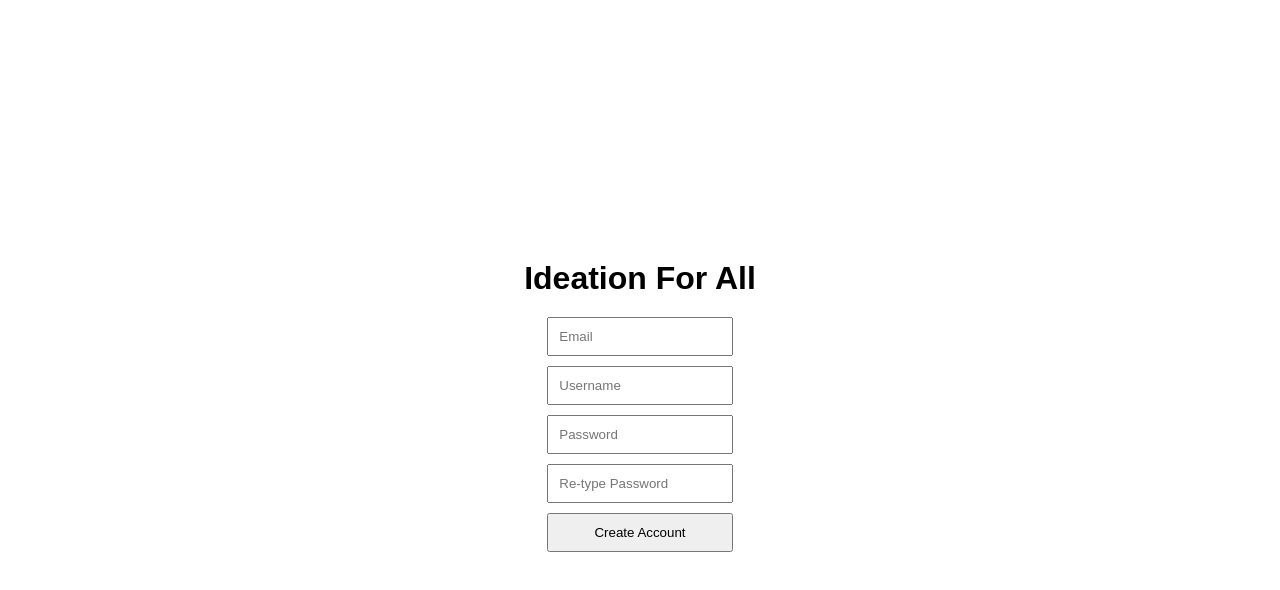
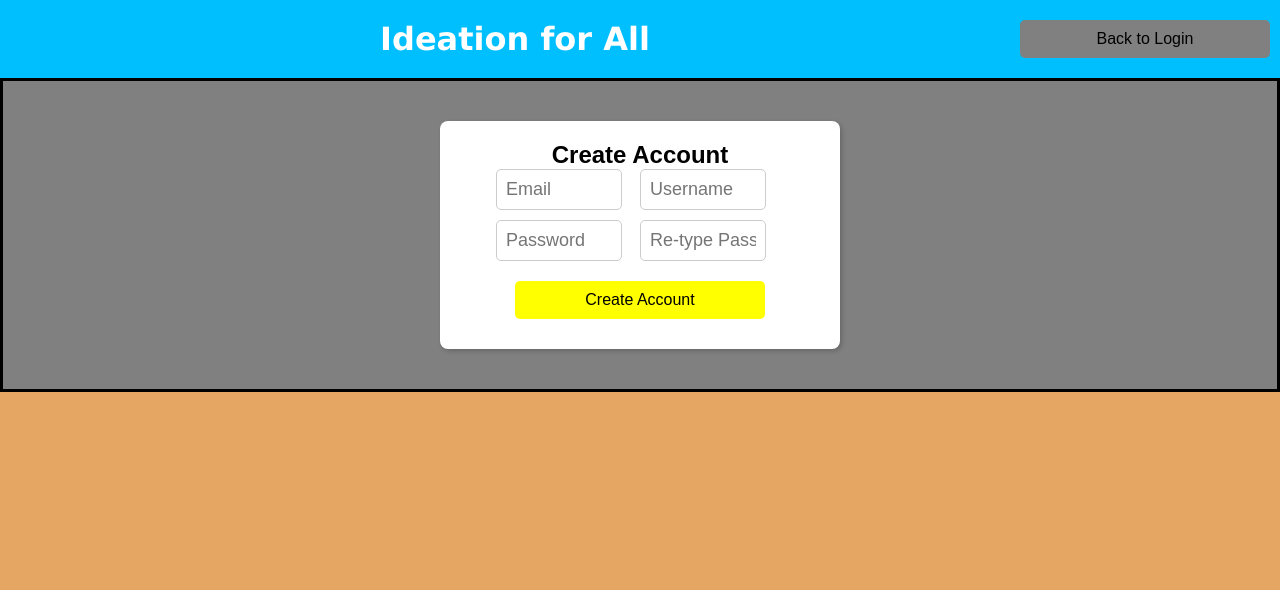
Before and after one commit to DahunDev/IdeationForAll, a React (Create React App) app in the folder frontend/: page /register in a window 1280 px wide. Shown: the top 590 px of the page. Built offline with nearby package versions, Linux system fonts and the light colour scheme.

Commit message:
Updated UI for pages

```diff
--- a/frontend/src/components/RegisterPage.css
+++ b/frontend/src/components/RegisterPage.css
@@ -1,21 +1,98 @@
+/* RegisterPage.css */
+
+* {
+    box-sizing: border-box;
+    margin: 0;
+    padding: 0;
+}
+
 body {
-  display: flex;
-  justify-content: center;
-  align-items: center;
-  height: 100vh;
-  margin: 0;
-  font-family: Arial, sans-serif;
+    font-family: Arial, sans-serif;
+    background-color: #e4a662;
+    text-align: center;
+    align-items: flex-start;
+    min-height: 100vh;
+    display: flex;
+    flex-direction: column;
 }
-.container {
-  text-align: center;
+
+.toolbar_container {
+    display: flex;
+    flex-direction: column;
+    justify-content: flex-start;
+    align-items: center;
+    width: 100%;
 }
-input,
-button {
-  display: block;
-  margin: 10px auto;
-  padding: 10px;
-  width: 80%;
+
+.head_container {
+    display: flex;
+    flex-direction: row;
+    justify-content: space-between;
+    align-items: center;
+    background-color: deepskyblue;
+    width: 100%;
+    padding: 10px;
 }
-h1 {
-  margin-bottom: 20px;
+
+.name_header {
+    text-align: center;
+    color: white;
+    font-family: Verdana;
+    flex-grow: 1;
 }
+
+.workspace_container {
+    display: flex;
+    flex-direction: column;
+    justify-content: center;
+    align-items: center;
+    background-color: gray;
+    border: 3px solid black;
+    width: 100%;
+    padding: 20px;
+}
+
+.register_section {
+    margin: 20px 0;
+    background: #fff;
+    padding: 20px;
+    border-radius: 8px;
+    box-shadow: 2px 2px 5px rgba(0, 0, 0, 0.2);
+    width: 50%;
+    max-width: 400px;
+}
+
+.titletext {
+    padding: 9px;
+    font-size: 18px;
+    width: 100%;
+    margin-bottom: 10px;
+    border: 1px solid #ccc;
+    border-radius: 5px;
+}
+
+.workspace_button {
+    padding: 10px 20px;
+    font-size: 16px;
+    cursor: pointer;
+    background-color: yellow;
+    color: black;
+    border: none;
+    border-radius: 5px;
+    width: 100%;
+    max-width: 250px;
+    margin: 10px auto;
+    display: block;
+}
+
+.account_button {
+    padding: 10px 20px;
+    font-size: 16px;
+    cursor: pointer;
+    background-color: gray;
+    color: black;
+    border: none;
+    border-radius: 5px;
+    max-width: 250px;
+    margin: 10px;
+}
--- a/frontend/src/components/RegisterPage.js
+++ b/frontend/src/components/RegisterPage.js
@@ -1,7 +1,7 @@
 import React, { useState } from "react";
 import axios from "axios";
 import "./RegisterPage.css";
-import { Link, Navigate } from "react-router-dom";
+import { Link, useNavigate } from "react-router-dom";
 import { getBackendUrl } from "../configs/serverSettings";
 
 const RegisterPage = () => {
@@ -11,15 +11,13 @@ const RegisterPage = () => {
     const [repassword, setRepassword] = useState("");
     const [error, setError] = useState("");
     const [success, setSuccess] = useState("");
+    const navigate = useNavigate();
 
     const handleRegister = async (event) => {
-    event.preventDefault(); // Prevent the default form submission
-
-    // Reset messages
+        event.preventDefault();
         setError("");
         setSuccess("");
 
-    // Validate that passwords match
         if (password !== repassword) {
             setError("Passwords do not match.");
             return;
@@ -28,9 +26,7 @@ const RegisterPage = () => {
         try {
             const backendUrl = getBackendUrl();
             if (!backendUrl) {
-        throw new Error(
-          "Backend URL is not set. Make sure server settings are loaded.",
-        );
+                throw new Error("Backend URL is not set. Make sure server settings are loaded.");
             }
 
             const response = await axios.post(`${backendUrl}/api/auth/register`, {
@@ -39,26 +35,32 @@ const RegisterPage = () => {
                 password,
             });
 
-      // Handle successful registration
             if (response.status === 201) {
-        setSuccess("Registration successful! Please log in.");
+                setSuccess("Registration successful! Redirecting to login...");
+                setTimeout(() => navigate("/login"), 2000);
             }
         } catch (err) {
-      // Handle error response
             console.log(err);
-      setError(
-        err.response?.data?.message || "Registration failed. Please try again.",
-      );
+            setError(err.response?.data?.message || "Registration failed. Please try again.");
         }
     };
 
     return (
-    <div className="container">
-      <h1>Ideation For All</h1>
+        <body className="board_body">
+            <div className="toolbar_container">
+                <div className="head_container">
+                    <h1 className="name_header">Ideation for All</h1>
+                    <button className="account_button" onClick={() => navigate("/login")}>
+                        Back to Login
+                    </button>
+                </div>
+                <div className="workspace_container">
+                    <div className="register_section">
+                        <h2>Create Account</h2>
                         <form onSubmit={handleRegister}>
                             <input
                                 type="email"
-          name="email"
+                                className="titletext"
                                 placeholder="Email"
                                 value={email}
                                 onChange={(e) => setEmail(e.target.value)}
@@ -66,7 +68,7 @@ const RegisterPage = () => {
                             />
                             <input
                                 type="text"
-          name="username"
+                                className="titletext"
                                 placeholder="Username"
                                 value={username}
                                 onChange={(e) => setUsername(e.target.value)}
@@ -74,7 +76,7 @@ const RegisterPage = () => {
                             />
                             <input
                                 type="password"
-          name="password"
+                                className="titletext"
                                 placeholder="Password"
                                 value={password}
                                 onChange={(e) => setPassword(e.target.value)}
@@ -82,23 +84,24 @@ const RegisterPage = () => {
                             />
                             <input
                                 type="password"
-          name="repassword"
+                                className="titletext"
                                 placeholder="Re-type Password"
                                 value={repassword}
                                 onChange={(e) => setRepassword(e.target.value)}
                                 required
                             />
-        <button type="submit">Create Account</button>
+                            <button type="submit" className="workspace_button">Create Account</button>
                         </form>
                         {error && <p style={{ color: "red" }}>{error}</p>}
-
-      {/* Update the success message to include the link to the login page */}
                         {success && (
                             <p style={{ color: "green" }}>
                                 {success} <Link to="/login">Log in</Link>.
                             </p>
                         )}
                     </div>
+                </div>
+            </div>
+        </body>
     );
 };
 
--- a/frontend/src/components/editAccountPage.css
+++ b/frontend/src/components/editAccountPage.css
@@ -1,29 +1,99 @@
-/* EditAccount.css */
-body {
-  display: flex;
-  justify-content: center;
-  align-items: center;
-  height: 100vh;
-  margin: 0;
-  font-family: Arial, sans-serif;
+/* EditAccountPage.css */
+
+* {
+    box-sizing: border-box;
 }
 
-.container {
-  text-align: center;
+.board_body {
+    font-family: Arial, sans-serif;
+    background-color: #e4a662;
+    text-align: center;
+    align-items: flex-start;
+    min-height: 100vh;
 }
 
-.section {
-  margin: 20px 0;
+.toolbar_container {
+    display: flex;
+    flex-direction: column;
+    justify-content: flex-start;
+    align-items: flex-start;
+    min-width: 100vw;
+    width: 100%;
 }
 
-input,
-button {
-  display: block;
-  margin: 10px auto;
-  padding: 10px;
-  width: 80%;
+.head_container {
+    display: flex;
+    flex-direction: row;
+    text-align: center;
+    justify-content: space-between;
+    background-color: deepskyblue;
+    min-width: 100vw;
+    padding: 10px;
 }
 
-h1 {
-  margin-bottom: 20px;
+.name_header {
+    text-align: center;
+    color: white;
+    font-family: Verdana;
 }
+
+.workspace_container {
+    display: flex;
+    flex-direction: column;
+    text-align: center;
+    justify-content: center;
+    background-color: gray;
+    border: 3px solid black;
+    min-width: 100vw;
+    padding: 20px;
+}
+
+.edit_account_section {
+    margin: 20px 0;
+    background: #fff;
+    padding: 20px;
+    border-radius: 8px;
+    box-shadow: 2px 2px 5px rgba(0, 0, 0, 0.2);
+    width: 50%;
+    margin: auto;
+    text-align: center;
+}
+
+.titletext {
+    padding: 9px;
+    font-size: 18px;
+    width: 100%;
+    margin-bottom: 10px;
+}
+
+.workspace_button {
+    align-items: center;
+    justify-content: center;
+    padding: 10px 20px;
+    font-size: 16px;
+    cursor: pointer;
+    background-color: yellow;
+    color: black;
+    border: none;
+    border-radius: 5px;
+    width: 100%;
+    max-width: 250px;
+    margin: 10px auto;
+    display: block;
+}
+
+.account_button {
+    align-items: center;
+    justify-content: center;
+    padding: 10px 20px;
+    font-size: 16px;
+    cursor: pointer;
+    background-color: gray;
+    color: black;
+    border: none;
+    border-radius: 5px;
+    width: 100%;
+    max-width: 250px;
+    margin: 10px auto;
+    display: block;
+}
--- a/frontend/src/components/editAccountPage.js
+++ b/frontend/src/components/editAccountPage.js
@@ -1,4 +1,3 @@
-// EditAccount.js
 import React, { useEffect, useState } from "react";
 import "./editAccountPage.css";
 import { useNavigate } from "react-router-dom";
@@ -15,17 +14,16 @@ const EditAccountPage = () => {
     const navigate = useNavigate();
 
     useEffect(() => {
-    // Check if user is logged in and get token
         const unsubscribe = onAuthStateChanged(auth, async (user) => {
             if (user) {
                 const userToken = await user.getIdToken();
                 setToken(userToken);
             } else {
-        navigate("/login"); // Redirect to login if not logged in
+                navigate("/login");
             }
         });
 
-    return () => unsubscribe(); // Cleanup on component unmount
+        return () => unsubscribe();
     }, [navigate]);
 
     const handleUpdateUsername = async (e) => {
@@ -33,12 +31,9 @@ const EditAccountPage = () => {
         try {
             const backendUrl = getBackendUrl();
             if (!backendUrl) {
-        throw new Error(
-          "Backend URL is not set. Make sure server settings are loaded.",
-        );
+                throw new Error("Backend URL is not set. Make sure server settings are loaded.");
             }
 
-      // console.log("call rest api to update updateUsername");
             const response = await axios.put(
                 `${backendUrl}/api/user/updateUsername`,
                 { username },
@@ -47,11 +42,10 @@ const EditAccountPage = () => {
                         "Content-Type": "application/json",
                         Authorization: `Bearer ${token}`,
                     },
-        },
+                }
             );
-      // console.log("Full response:", response);
 
-      alert(response.data.message || "username updated successfully!");
+            alert(response.data.message || "Username updated successfully!");
         } catch (error) {
             console.error("Error updating username:", error);
             alert(error.response?.data?.message || "Failed to update username");
@@ -63,12 +57,9 @@ const EditAccountPage = () => {
         try {
             const backendUrl = getBackendUrl();
             if (!backendUrl) {
-        throw new Error(
-          "Backend URL is not set. Make sure server settings are loaded.",
-        );
+                throw new Error("Backend URL is not set. Make sure server settings are loaded.");
             }
 
-      // console.log("call rest api to update email");
             const response = await axios.put(
                 `${backendUrl}/api/user/updateEmail`,
                 { newEmail },
@@ -77,13 +68,11 @@ const EditAccountPage = () => {
                         "Content-Type": "application/json",
                         Authorization: `Bearer ${token}`,
                     },
-        },
+                }
             );
-      // console.log("Full response:", response);
-      // Refresh token after updating email
+
             alert(
-        response.data.message ||
-          "Email updated successfully. Due to secruity policy, need to sign in again!",
+                response.data.message || "Email updated successfully. Due to security policy, you need to sign in again!"
             );
         } catch (error) {
             console.error("Error updating email:", error);
@@ -92,10 +81,16 @@ const EditAccountPage = () => {
     };
 
     return (
-    <div className="container">
-      <h1>Ideation For All</h1>
-
-      <div className="section">
+        <body className="board_body">
+            <div className="toolbar_container">
+                <div className="head_container">
+                    <h1 className="name_header">Ideation for All</h1>
+                    <button className="account_button" onClick={() => navigate("/workspace")}>
+                        Back to Workspace
+                    </button>
+                </div>
+                <div className="workspace_container">
+                    <div className="edit_account_section">
                         <h2>Update Name</h2>
                         <form onSubmit={handleUpdateUsername}>
                             <input
@@ -104,12 +99,12 @@ const EditAccountPage = () => {
                                 value={username}
                                 onChange={(e) => setUsername(e.target.value)}
                                 required
+                                className="titletext"
                             />
-          <button type="submit">Update Username</button>
+                            <button type="submit" className="workspace_button">Update Username</button>
                         </form>
                     </div>
-
-      <div className="section">
+                    <div className="edit_account_section">
                         <h2>Change Email</h2>
                         <form onSubmit={handleChangeEmail}>
                             <input
@@ -118,11 +113,14 @@ const EditAccountPage = () => {
                                 value={newEmail}
                                 onChange={(e) => setNewEmail(e.target.value)}
                                 required
+                                className="titletext"
                             />
-          <button type="submit">Change Email</button>
+                            <button type="submit" className="workspace_button">Change Email</button>
                         </form>
                     </div>
                 </div>
+            </div>
+        </body>
     );
 };
 
--- a/frontend/src/components/loginPage.css
+++ b/frontend/src/components/loginPage.css
@@ -1,7 +1,98 @@
-#login-fail-message {
-  color: red;
+/* LoginPage.css */
+
+* {
+    box-sizing: border-box;
+    margin: 0;
+    padding: 0;
 }
 
-#login-fail {
-  display: none;
+body {
+    font-family: Arial, sans-serif;
+    background-color: #e4a662;
+    text-align: center;
+    align-items: flex-start;
+    min-height: 100vh;
+    display: flex;
+    flex-direction: column;
 }
+
+.toolbar_container {
+    display: flex;
+    flex-direction: column;
+    justify-content: flex-start;
+    align-items: center;
+    width: 100%;
+}
+
+.head_container {
+    display: flex;
+    flex-direction: row;
+    justify-content: space-between;
+    align-items: center;
+    background-color: deepskyblue;
+    width: 100%;
+    padding: 10px;
+}
+
+.name_header {
+    text-align: center;
+    color: white;
+    font-family: Verdana;
+    flex-grow: 1;
+}
+
+.workspace_container {
+    display: flex;
+    flex-direction: column;
+    justify-content: center;
+    align-items: center;
+    background-color: gray;
+    border: 3px solid black;
+    width: 100%;
+    padding: 20px;
+}
+
+.login_section {
+    margin: 20px 0;
+    background: #fff;
+    padding: 20px;
+    border-radius: 8px;
+    box-shadow: 2px 2px 5px rgba(0, 0, 0, 0.2);
+    width: 50%;
+    max-width: 400px;
+}
+
+.titletext {
+    padding: 9px;
+    font-size: 18px;
+    width: 100%;
+    margin-bottom: 10px;
+    border: 1px solid #ccc;
+    border-radius: 5px;
+}
+
+.workspace_button {
+    padding: 10px 20px;
+    font-size: 16px;
+    cursor: pointer;
+    background-color: yellow;
+    color: black;
+    border: none;
+    border-radius: 5px;
+    width: 100%;
+    max-width: 250px;
+    margin: 10px auto;
+    display: block;
+}
+
+.account_button {
+    padding: 10px 20px;
+    font-size: 16px;
+    cursor: pointer;
+    background-color: gray;
+    color: black;
+    border: none;
+    border-radius: 5px;
+    max-width: 250px;
+    margin: 10px;
+}
--- a/frontend/src/components/loginPage.js
+++ b/frontend/src/components/loginPage.js
@@ -9,114 +9,54 @@ import {
     signInWithEmailAndPassword,
     signOut,
 } from "firebase/auth";
-import { Navigate, useNavigate } from "react-router-dom";
+import { useNavigate } from "react-router-dom";
 import "./loginPage.css";
 
 const LoginPage = () => {
     const [email, setEmail] = useState("");
     const [password, setPassword] = useState("");
+    const [error, setError] = useState("");
     const navigate = useNavigate();
-  const [prompted, setPrompted] = useState(false); // Track if prompt has been shown
-
-  const [isLoggingIn, setIsLoggingIn] = useState(false); // Flag to check if user is logging in
-  const [LoggedInByManually, setLoggedInByManually] = useState(false); // Flag to check if user is logging in
-  const [isFirst, setIsFirst] = useState(true); // Use state to track if it's the first time checking auth
 
     useEffect(() => {
-    const checkAuth = onAuthStateChanged(auth, (user) => {
-      setIsFirst(false);
-      if (user && isFirst) {
-        // User is logged in
-        const confirmLogout = window.confirm(
-          "You are already logged in. Do you want to log out?",
-        );
-        setPrompted(true); // Mark as prompted to avoid infinite loop
-        if (confirmLogout) {
-          // User chose to log out
-          signOut(auth)
-            .then(() => {
-              console.log("User logged out successfully.");
-              setPrompted(false); // Reset prompted after logout to allow prompt on next login
-              // Optional: Redirect to the login page or show a message
-            })
-            .catch((error) => {
-              console.error("Error logging out:", error);
-            });
-        } else {
-          // User chose to stay logged in
-          console.log("User chose to stay logged in.");
-          setPrompted(true);
-          navigate("/workspace"); // Redirect to workspace or dashboard
-        }
-      } else {
-        // No user is logged in
-        console.log("No user is logged in.");
+        onAuthStateChanged(auth, (user) => {
+            if (user) {
+                navigate("/workspace");
             }
         });
-    return () => checkAuth();
-  }, [auth, navigate, prompted, isFirst]);
+    }, [navigate]);
 
     const handleLogin = async (e) => {
         e.preventDefault();
-    setIsLoggingIn(true); // Set logging in flag to true
+        setError("");
 
-    setPersistence(auth, browserSessionPersistence)
-      .then(() => {
-        signInWithEmailAndPassword(auth, email, password)
-          .then((userCredential) => {
+        try {
+            await setPersistence(auth, browserSessionPersistence);
+            const userCredential = await signInWithEmailAndPassword(auth, email, password);
             if (userCredential && userCredential.user) {
-              setPrompted(true);
-              setLoggedInByManually(true);
-              const user = userCredential.user;
-              document.getElementById("login-fail").style.display = "none";
                 navigate("/workspace");
-            } else {
-              // Handle case where userCredential or user is missing
-              console.error(
-                "Unexpected login failure, no user credential returned.",
-              );
-              document.getElementById("login-fail-message").innerText =
-                "Login failed. Please try again.";
-              document.getElementById("login-fail").style.display = "block";
             }
-          })
-          .catch((signInError) => {
-            const errorCode = signInError?.code || "unknown-error";
-            console.log("Error Code:", errorCode);
-
-            if (errorCode === "auth/invalid-email") {
-              document.getElementById("login-fail-message").innerText =
-                "Invalid email.";
-            } else if (errorCode === "auth/invalid-credential") {
-              document.getElementById("login-fail-message").innerText =
-                "Failed to login, make sure email and password are correct.";
-            } else {
-              document.getElementById("login-fail-message").innerText =
-                "Error occurred. Try again.";
+        } catch (error) {
+            setError("Login failed. Please check your email and password.");
         }
-            document.getElementById("login-fail").style.display = "block";
-          });
-      })
-      .catch((setPersistenceError) => {
-        console.log("Persistence error:", setPersistenceError);
-        const errorCode =
-          setPersistenceError?.code || "unknown-persistence-error";
-        document.getElementById("login-fail-message").innerText =
-          "Error setting persistence. Try again.";
-        document.getElementById("login-fail").style.display = "block";
-        console.log("Error Code:", errorCode);
-      })
-      .finally(() => {
-        setIsLoggingIn(false); // Reset logging in flag
-      });
     };
 
     return (
-    <div>
-      <h2>Login - Ideation For All</h2>
+        <body className="board_body">
+            <div className="toolbar_container">
+                <div className="head_container">
+                    <h1 className="name_header">Ideation for All</h1>
+                    <button className="account_button" onClick={() => navigate("/register")}>
+                        Register
+                    </button>
+                </div>
+                <div className="workspace_container">
+                    <div className="login_section">
+                        <h2>Login</h2>
                         <form onSubmit={handleLogin}>
                             <input
                                 type="text"
+                                className="titletext"
                                 placeholder="Email"
                                 value={email}
                                 onChange={(e) => setEmail(e.target.value)}
@@ -124,67 +64,39 @@ const LoginPage = () => {
                             />
                             <input
                                 type="password"
+                                className="titletext"
                                 placeholder="Password"
                                 value={password}
                                 onChange={(e) => setPassword(e.target.value)}
                                 required
                             />
-        <button type="submit">Login</button>
+                            <button type="submit" className="workspace_button">Login</button>
+                        </form>
+                        {error && <p style={{ color: "red" }}>{error}</p>}
                         <aside className="goto-forget-password">
-          <a
-            className="goto-login-item"
-            id="resetPW-button2"
-            href="#"
-            onClick={(e) => {
-              e.preventDefault();
-              resetPassword(email);
-            }}
-            style={{ marginRight: "15px" }} // Add space between the two links
-          >
-            Forgot Username/Password?
-          </a>
+                            <a href="#" onClick={(e) => { e.preventDefault(); resetPassword(email); }}>Forgot Password?</a>
                             <a href="/register">Register New Account</a>
                         </aside>
-
-        <div id="login-fail">
-          <p id="login-fail-message"></p>
                     </div>
-      </form>
                 </div>
+            </div>
+        </body>
     );
 };
 
 export const resetPassword = (email) => {
     const auth = getAuth();
-
-  if (!email || email.length === 0) {
-    alert("To reset password, must need to enter email address.");
+    if (!email) {
+        alert("To reset password, enter an email address.");
         return;
     }
-
     sendPasswordResetEmail(auth, email)
         .then(() => {
-      alert(
-        "Password reset email sent, check the email to reset your password.",
-      );
-
-      // Password reset email sent!
-      // ..
+            alert("Password reset email sent. Check your inbox.");
         })
         .catch((error) => {
-      const errorCode = error.code;
-      // const errorMessage = error.message;
-      if (errorCode === "auth/missing-email") {
-        alert("To reset password, must enter email address.");
-        return;
-      }
-
-      if (errorCode === "auth/invalid-email") {
-        alert("Entered email address is invalid.");
-        return;
-      }
-
-      alert(errorCode);
+            alert("Error: " + error.message);
         });
 };
+
 export default LoginPage;
```
Lines whose indentation alone changed are shown as unchanged.
